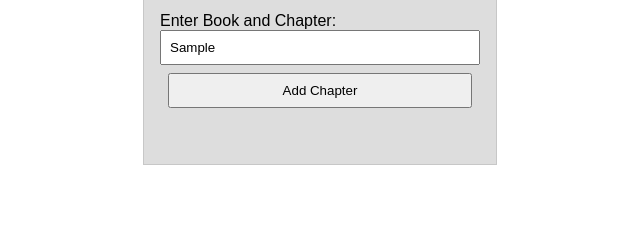
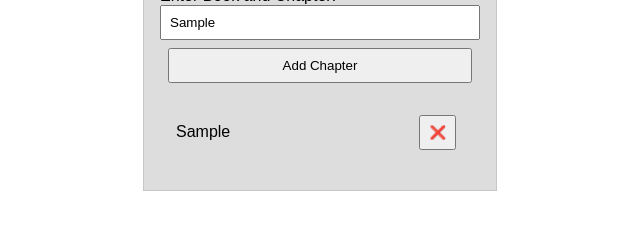
Before and after one commit to embrown92/wdd230, a plain HTML site: page week02/bom.html in a window 1280 px wide. Both pictures are taken after typing "Sample" into the empty fields and a click on the button "Add Chapter". Shown: the part 339-568 px from the top of the page, without its empty margins (320-960 px from the left). Drawn offline with Linux system fonts and the light colour scheme.

Commit message:
DOM Manipulation practice

```diff
--- a/week02/assets/scripts/bom.js
+++ b/week02/assets/scripts/bom.js
@@ -0,0 +1,23 @@
+const input = document.querySelector('#favchap');
+const button = document.querySelector('button');
+const list = document.querySelector('#list');
+
+button.addEventListener('click', () => {
+    if (input.value != '') {
+        const li = document.createElement('li');
+        const deleteButton = document.createElement('button');
+
+        li.textContent = input.value;
+        deleteButton.textContent = '❌';
+        li.append(deleteButton);
+        list.append(li);
+
+        deleteButton.addEventListener('click', () => {
+            list.removeChild(li);
+            input.focus();
+            input.value = '';
+
+        });
+
+    }
+});
--- a/week02/bom.html
+++ b/week02/bom.html
@@ -18,6 +18,8 @@
         <ul id="list"></ul>
     </main>
 
+    <script src="./assets/scripts/bom.js"></script>
+
 </body>
 
 </html>
```
